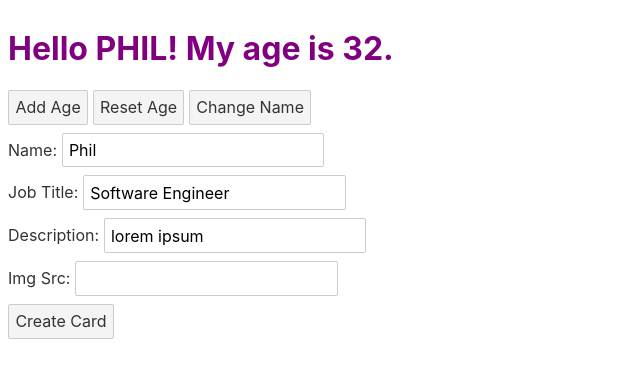
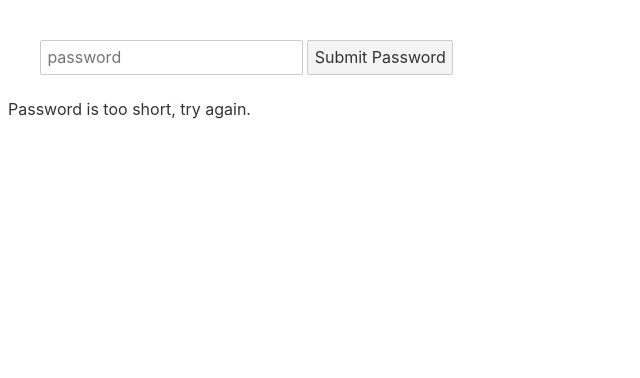
Before and after one commit to PhilHuangSW/Svelte, a Svelte app: page / in a window 1280 px wide. Shown: the top 378 px of the page, without its empty margins (0-640 px from the left). Built offline with nearby package versions, Linux system fonts and the light colour scheme.

Commit message:
dynamic tags/removal, adding of items in array or objects

```diff
--- a/src/App.svelte
+++ b/src/App.svelte
@@ -1,10 +1,10 @@
 <script>
 	import ContactCard from "./ContactCard.svelte";
 
-	let name = "Phil";
+	let name = "";
 	let age = 32;
-	let jobTitle = "Software Engineer";
-	let description = "lorem ipsum";
+	let jobTitle = "";
+	let description = "";
 	let url = "";
 	let formState = "";
 	let contactCards = [];
@@ -61,19 +61,23 @@
 <button on:click={changeName}>Change Name</button>
 
 <div>
-	Name: <input type="text" bind:value={name} />
+	Name: <input type="text" placeholder="name" bind:value={name} />
 </div>
 
 <div>
-	Job Title: <input type="text" bind:value={jobTitle} />
+	Job Title: <input type="text" placeholder="job title" bind:value={jobTitle} />
 </div>
 
 <div>
-	Description: <input type="text" bind:value={description} />
+	Description: <input
+		type="text"
+		placeholder="description"
+		bind:value={description}
+	/>
 </div>
 
 <div>
-	Img Src: <input type="text" bind:value={url} />
+	Img Src: <input type="text" placeholder="url" bind:value={url} />
 </div>
 
 <button on:click={showCard}>Create Card</button>
@@ -85,13 +89,16 @@
 	<p>Invalid form.</p>
 {/if}
 
-{#each contactCards as card}
+{#each contactCards as card, index}
+	<h2># {index + 1}</h2>
 	<ContactCard
 		name={card.name}
 		jobTitle={card.jobTitle}
 		description={card.description}
 		url={card.url}
 	/>
+{:else}
+	<p>Please start adding some contacts!</p>
 {/each}
 
 <style>
--- /dev/null
+++ b/src/Passwords.svelte
@@ -0,0 +1,53 @@
+<script>
+  let password = "";
+  let passwords = [];
+  let passwordStatus = "short";
+
+  $: if (password.length < 5) {
+    passwordStatus = "short";
+  } else if (password.length > 10) {
+    passwordStatus = "long";
+  } else {
+    passwordStatus = "valid";
+  }
+
+  function checkPassword() {
+    if (passwordStatus === "valid") {
+      passwords = [...passwords, password];
+    }
+  }
+
+  function deletePass(index) {
+    // passwords.splice(index, 1);
+    // passwords = passwords;
+    passwords = passwords.filter((pw, idx) => {
+      return idx !== index;
+    });
+  }
+</script>
+
+<div>
+  <input type="password" placeholder="password" bind:value={password} />
+  <button on:click={checkPassword}>Submit Password</button>
+</div>
+
+{#if passwordStatus === "valid"}
+  <p>Password: {password}</p>
+{:else if passwordStatus === "short"}
+  <p>Password is too short, try again.</p>
+{:else if passwordStatus === "long"}
+  <p>Password is too long, try again.</p>
+{/if}
+
+<ul>
+  {#each passwords as pass, i (pass)}
+    <li on:click={deletePass.bind(this, i)}>{pass}</li>
+  {/each}
+</ul>
+
+<style>
+  div {
+    padding-top: 2rem;
+    padding-left: 2rem;
+  }
+</style>
--- a/src/main.js
+++ b/src/main.js
@@ -1,12 +1,17 @@
 import App from './App.svelte';
 import Assignment from './Assignment.svelte';
+import Passwords from './Passwords.svelte';
 
-const app = new App({
-	target: document.body,
-});
+// const app = new App({
+// 	target: document.body,
+// });
 
 // const app = new Assignment({
 // 	target: document.body
 // });
 
+const app = new Passwords({
+	target: document.body
+});
+
 export default app;
```
